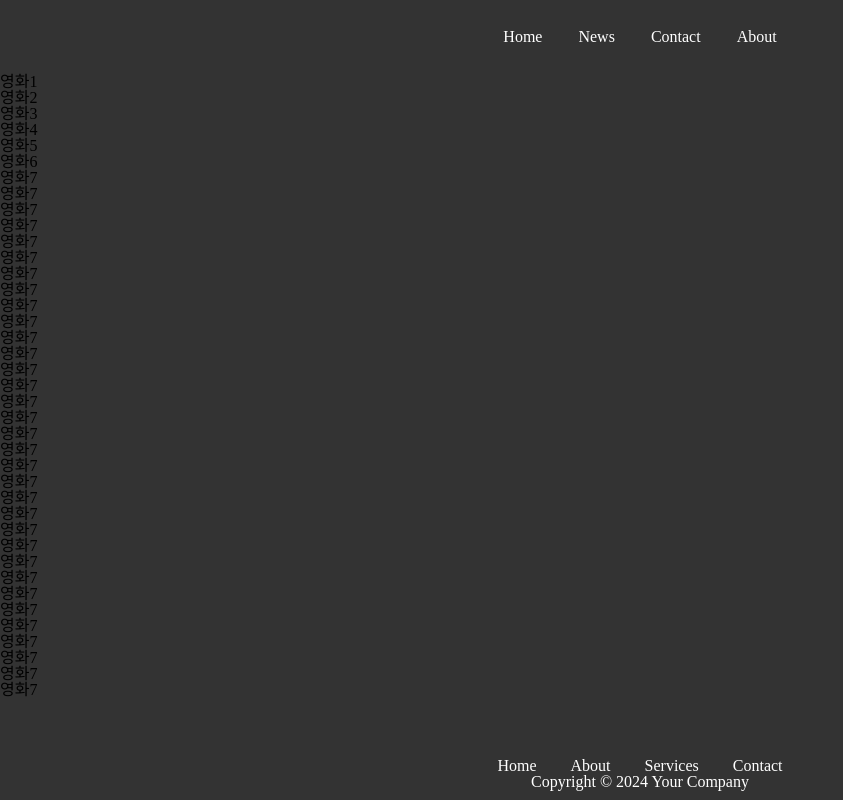
After one commit to koy6204/Movie, a Spring app: page /view/movieReco in a window 1280 px wide. The commit adds this page. Shown: the whole page, without its empty margins (0-843 px from the left). Run offline with Thymeleaf, Linux system fonts and the light colour scheme; the template is opened without the code that fills it, so the values that code supplies are empty.

Commit message:
템플릿 작성

```diff
--- a/src/main/java/com/koy/movie/controller/RecoController.java
+++ b/src/main/java/com/koy/movie/controller/RecoController.java
@@ -12,10 +12,10 @@ import org.springframework.web.bind.annotation.RequestMapping;
 @RequiredArgsConstructor
 public class RecoController {
 
-    @GetMapping("/")
+    @GetMapping("/movieReco")
     public String moviePick() {
 
-        return "/movie/movieReco";
+        return "/view/movieReco";
     }
 
 }
--- /dev/null
+++ b/src/main/resources/templates/common/scripts.html
@@ -0,0 +1,3 @@
+<script>
+
+</script>
--- /dev/null
+++ b/src/main/resources/templates/common/styles.html
@@ -0,0 +1,110 @@
+
+
+<!--공통 CSS-->
+<style>
+
+   /**
+    CSS 초기화
+    */
+    html, body, div, span, applet, object, iframe,
+    h1, h2, h3, h4, h5, h6, p, blockquote, pre,
+    a, abbr, acronym, address, big, cite, code,
+    del, dfn, em, img, ins, kbd, q, s, samp,
+    small, strike, strong, sub, sup, tt, var,
+    b, u, i, center,
+    dl, dt, dd, ol, ul, li,
+    fieldset, form, label, legend,
+    table, caption, tbody, tfoot, thead, tr, th, td,
+    article, aside, canvas, details, embed,
+    figure, figcaption, footer, header, hgroup,
+    menu, nav, output, ruby, section, summary,
+    time, mark, audio, video {
+        margin: 0;
+        padding: 0;
+        border: 0;
+        font-size: 100%;
+        font: inherit;
+        vertical-align: baseline;
+    }
+    /* HTML5 display-role reset for older browsers */
+    article, aside, details, figcaption, figure,
+    footer, header, hgroup, menu, nav, section {
+        display: block;
+    }
+    body {
+        line-height: 1;
+    }
+    ol, ul {
+        list-style: none;
+    }
+    blockquote, q {
+        quotes: none;
+    }
+    blockquote:before, blockquote:after,
+    q:before, q:after {
+        content: '';
+        content: none;
+    }
+    table {
+        border-collapse: collapse;
+        border-spacing: 0;
+    }
+    /**
+     초기화 끝
+     */
+
+  body {
+    background-color: #333;
+  }
+
+  .header {
+    color: white;
+    padding: 15px;
+    text-align: center;
+  }
+
+  .header a {
+    color: white;
+    padding: 14px 16px;
+    text-decoration: none;
+    display: inline-block;
+  }
+
+  .header a:hover {
+  background-color: #ddd;
+  color: black;
+  }
+
+
+
+
+
+
+
+
+
+
+
+
+
+
+
+
+  footer {
+      color: white;
+      text-align: center;
+      padding: 10px 0;
+      position: absolute;
+      bottom: 0;
+      width: 100%;
+  }
+  footer a {
+      color: white;
+      text-decoration: none;
+      padding: 0 15px;
+  }
+
+  footer a:hover {
+      text-decoration: underline;
+  }
+</style>
--- /dev/null
+++ b/src/main/resources/templates/fragments/config.html
@@ -0,0 +1,24 @@
+<!DOCTYPE html>
+<html xmlns:th="http://www.thymeleaf.org"
+      xmlns:layout="http://www.ultraq.net.nz/thymeleaf/layout">
+
+<th:block th:fragment="configFragment">
+  <head>
+    <meta charset="utf-8">
+    <meta name="viewport" content="width=device-width, initial-scale=1">
+    <title>test</title>
+
+    <!-- 공통 css -->
+    <th:block th:replace="common/styles"></th:block>
+
+    <!-- 컨텐츠 페이지의 css -->
+    <th:block layout:fragment="css"></th:block>
+
+    <!-- 공통 js -->
+    <th:block th:replace="common/scripts"></th:block>
+
+    <!-- 컨텐츠 페이지의 js -->
+    <th:block layout:fragment="script"></th:block>
+  </head>
+</th:block>
+</html>
--- a/src/main/resources/templates/fragments/footer.html
+++ b/src/main/resources/templates/fragments/footer.html
@@ -1,30 +1,10 @@
-
-  <style>
-    /* 푸터 스타일 */
-    footer {
-
-      color: white;
-      text-align: center;
-      padding: 10px 0; /
-      position: absolute;
-      bottom: 0;
-      width: 100%;
-    }
+<!DOCTYPE html>
+<html xmlns:th="http://www.thymeleaf.org">
 
 
-    footer a {
-      color: white;
-      text-decoration: none;
-      padding: 0 15px;
-    }
 
 
-    footer a:hover {
-      text-decoration: underline;
-    }
-  </style>
-
-
+  <div th:fragment="footerFragment">
     <footer>
       <a href="#home">Home</a>
       <a href="#about">About</a>
@@ -32,6 +12,6 @@
       <a href="#contact">Contact</a>
       <p>Copyright © 2024 Your Company</p>
     </footer>
+  </div>
 
-</body>
 </html>
--- a/src/main/resources/templates/fragments/header.html
+++ b/src/main/resources/templates/fragments/header.html
@@ -1,34 +1,5 @@
 <!DOCTYPE html>
 <html xmlns:th="http://www.thymeleaf.org">
-<head>
-  <style>
-    /* 상단 헤더 메뉴 스타일 */
-    .header {
-      /*background-color: #333;*/
-      color: white;
-      padding: 15px;
-      text-align: center;
-    }
-
-    /* 메뉴 아이템 스타일 */
-    .header a {
-      color: white;
-      padding: 14px 16px;
-      text-decoration: none;
-      display: inline-block;
-    }
-
-    /* 메뉴 아이템 호버 효과 */
-    .header a:hover {
-      background-color: #ddd;
-      color: black;
-    }
-    body {
-      background-color: #333;
-    }
-  </style>
-</head>
-<body>
 
 <div th:fragment="headerFragment" class="header">
   <a href="#home">Home</a>
@@ -36,6 +7,3 @@
   <a href="#contact">Contact</a>
   <a href="#about">About</a>
 </div>
-
-
-</body>
--- /dev/null
+++ b/src/main/resources/templates/layouts/layout1.html
@@ -0,0 +1,19 @@
+<!DOCTYPE html>
+<html xmlns:th="http://www.thymeleaf.org"
+      xmlns:layout="http://www.ultraq.net.nz/thymeleaf/layout">
+<!-- config -->
+<th:block th:replace="fragments/config :: configFragment"></th:block>
+<!-- header -->
+<body>
+    <!-- th:replace 속성은 해당 속성이 선언된 html 태그를 다른 html 파일로 치환. fragments 폴더 아래 header.html 파일의 "th:fragment=header" 영역을 가져옴 -->
+    <div th:replace="fragments/header::headerFragment"></div>
+
+
+    <!-- content -->
+    <div layout:fragment="content"></div>
+
+    <!-- footer -->
+    <div th:replace="fragments/footer::footerFragment"></div>
+
+</body>
+</html>
--- /dev/null
+++ b/src/main/resources/templates/view/movieReco.html
@@ -0,0 +1,89 @@
+<!DOCTYPE html>
+<html xmlns:th="http://www.thymeleaf.org" lang="ko"
+      xmlns:layout="http://www.ultraq.net.nz/thymeleaf/layout"
+      layout:decorate="~{layouts/layout1}">
+
+
+<!-- index.html 고유 CSS 추가 -->
+<th:block layout:fragment="css">
+      <link rel="stylesheet" th:href="@{/css/movieReco.css}" >
+</th:block>
+
+<!-- index.html 고유 스크립트 추가 -->
+<!--<th:block layout:fragment="script">-->
+<!--      <script th:src="@{/js/page/home.js}"></script>-->
+<!--</th:block>-->
+
+
+  <div layout:fragment="content">
+
+
+
+<!--    <div th:if="${not #lists.isEmpty(movieData)}" class="cards">-->
+<!--      <form th:action="@{/submitMovieRatings}" method="post">-->
+<!--        <div th:each="movie, iterStat : ${movieData}" th:if="${iterStat.count <= 10}" class="card" th:key="${movie.title}">-->
+<!--          <div class="poster" th:onclick="'handleClick(' + ${iterStat.index} + ')'">-->
+<!--            <img th:alt="${movie.title}" th:src="${'https://image.tmdb.org/t/p/w300' + movie.posterPath}" class="posterCard"/>-->
+<!--          </div>-->
+<!--        </div>-->
+<!--      </form>-->
+<!--    </div>-->
+
+<!--    <div class="movie-container">-->
+<!--      <div th:each="movie, iterStat : ${movies}" th:classappend="${iterStat.index % 7 == 6} ? 'last' : ''" class="movie">-->
+<!--        <img th:src="@{'/images/' + ${movie.posterImage}}" alt="Movie Poster"/>-->
+<!--        <p th:text="${movie.title}">Movie Title</p>-->
+<!--      </div>-->
+<!--    </div>-->
+    <div class="movie-container">
+      <div class="movie">영화1</div>
+      <div class="movie">영화2</div>
+      <div class="movie">영화3</div>
+      <div class="movie">영화4</div>
+      <div class="movie">영화5</div>
+      <div class="movie">영화6</div>
+      <div class="movie">영화7</div>
+      <div class="movie">영화7</div>
+      <div class="movie">영화7</div>
+      <div class="movie">영화7</div>
+      <div class="movie">영화7</div>
+      <div class="movie">영화7</div>
+      <div class="movie">영화7</div>
+      <div class="movie">영화7</div>
+      <div class="movie">영화7</div>
+      <div class="movie">영화7</div>
+      <div class="movie">영화7</div>
+      <div class="movie">영화7</div>
+      <div class="movie">영화7</div>
+      <div class="movie">영화7</div>
+      <div class="movie">영화7</div>
+      <div class="movie">영화7</div>
+      <div class="movie">영화7</div>
+      <div class="movie">영화7</div>
+      <div class="movie">영화7</div>
+      <div class="movie">영화7</div>
+      <div class="movie">영화7</div>
+      <div class="movie">영화7</div>
+      <div class="movie">영화7</div>
+      <div class="movie">영화7</div>
+      <div class="movie">영화7</div>
+      <div class="movie">영화7</div>
+      <div class="movie">영화7</div>
+      <div class="movie">영화7</div>
+      <div class="movie">영화7</div>
+      <div class="movie">영화7</div>
+      <div class="movie">영화7</div>
+      <div class="movie">영화7</div>
+      <div class="movie">영화7</div>
+
+
+      <!-- 더 많은 영화 포스터 div가 이어질 수 있습니다 -->
+    </div>
+
+
+
+
+  </div>
+
+
+</html>
```
Also changed, not shown: build.gradle (+6 -1 lines), src/main/java/com/koy/movie/controller/MainController.java (added, +44 -0 lines), src/main/java/com/koy/movie/movie/MovieController.java (+18 -0 lines), src/main/java/com/koy/movie/movie/MovieService.java (+20 -0 lines), src/main/resources/static/css/footer.css (added, +21 -0 lines), src/main/resources/static/css/main.css (added, +8 -0 lines), src/main/resources/static/css/movieReco.css (added, +34 -0 lines), src/main/resources/static/css/reset.css (added, +48 -0 lines), src/main/resources/templates/movie/movieReco.html (deleted, +0 -45 lines), src/main/resources/templates/view/login.html (added, +10 -0 lines), src/main/resources/templates/view/main.html (added, +29 -0 lines), src/main/resources/static/js/main.js (added). Lines whose indentation alone changed are shown as unchanged.
